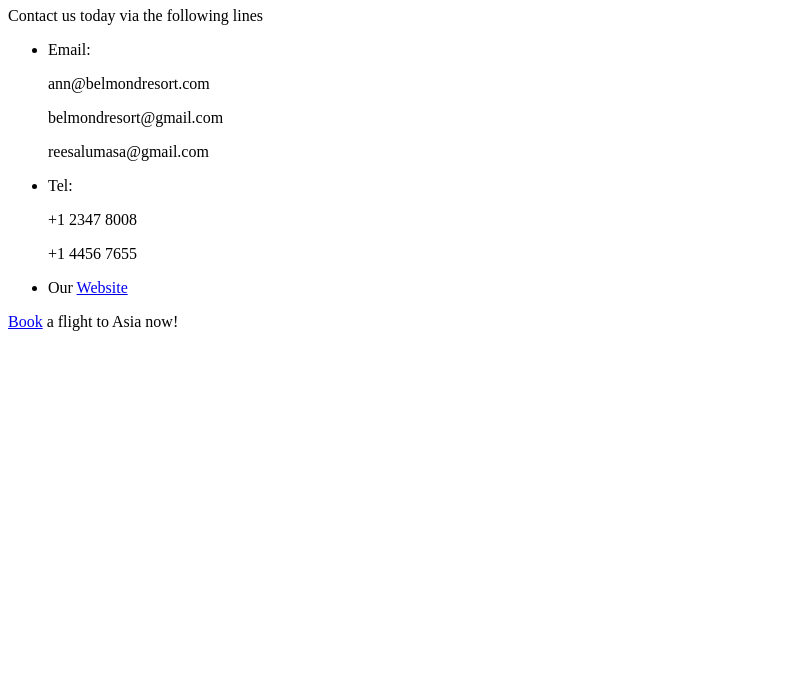
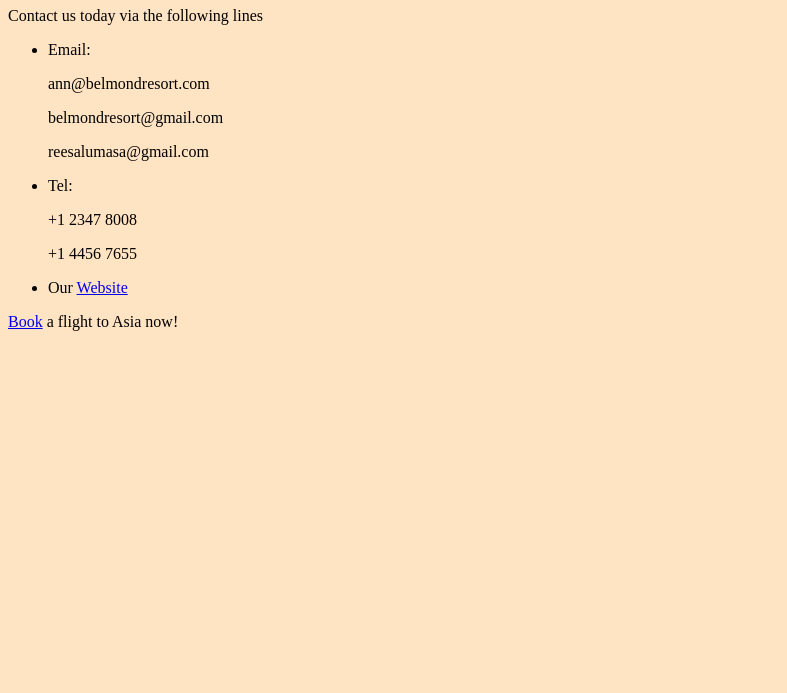
Before and after one commit to Rees5/resort-website, a plain HTML site: page contacts.html in a window 1280 px wide. Shown: the part 107-800 px from the top of the page, without its empty margins (0-787 px from the left). Drawn offline with Linux system fonts and the light colour scheme.

Commit message:
Add initial changes to resort website page

```diff
--- a/contacts.html
+++ b/contacts.html
@@ -2,6 +2,7 @@
 <html>
 <head>
   <title> Contact Us</title>
+  <link href="css/styles.css" rel="stylesheet" type="text/css"
 </head>
   <p><a href="resort-website.html">Home</a></p>
   <body>
```
